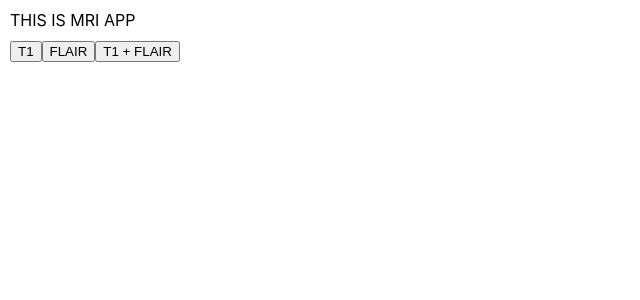
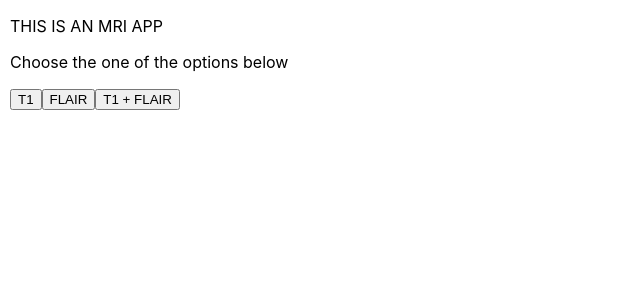
Before and after one commit to vladis-c/mri-processing-images, a React (Create React App) app: page / in a window 1280 px wide. Shown: the top 300 px of the page, without its empty margins (0-640 px from the left). Built offline with nearby package versions, Linux system fonts and the light colour scheme.

Commit message:
Editing texts

```diff
--- a/src/App.jsx
+++ b/src/App.jsx
@@ -10,11 +10,19 @@ function App() {
   const [isResult, setIsResult] = useState(false)
   const [choice, setChoice] = useState({})
 
-  const resultData = resultArray.map((el, key) => <p key={key}>{key+1}. {el}</p>)
+  const resultData = resultArray.map((el, key) => (
+    <p key={key}>
+      {key + 1}. {el}
+    </p>
+  ))
 
   return (
     <Fragment>
-      <div style={{ margin: "10px" }}>THIS IS MRI APP</div>
+      <div style={{ margin: "10px" }}>
+        <p>THIS IS AN MRI APP</p>
+        <p>Choose the one of the options below</p>
+      </div>
+
       <div style={{ margin: "10px" }}>
         <button
           onClick={() => {
@@ -44,6 +52,7 @@ function App() {
           {T1FLAIR}
         </button>
       </div>
+
       {choice.value === 1 && (
         <div>
           {!isResult ? (
--- a/src/components/FlairImage.jsx
+++ b/src/components/FlairImage.jsx
@@ -70,7 +70,7 @@ function FlairImage(props) {
           label={
             isGradientAnalysis && isIntensityNorm
               ? ""
-              : ` To send data of Lesion Segmentation, please, send data of both Gradient Analysis and Intensity Normalisation`
+              : `To send data of Lesion Segmentation, please, send data of Gradient Analysis and Intensity Normalisation`
           }
         />
       </div>
--- a/src/components/T1AndFlair.jsx
+++ b/src/components/T1AndFlair.jsx
@@ -106,7 +106,7 @@ function T1AndFlair(props) {
               label={
                 isSkullStrip
                   ? ""
-                  : " To send data of Voxel-based Morphometry, please, send data of Skull-Strip"
+                  : "To send data of Voxel-based Morphometry, please, send data of Skull-Strip"
               }
             />
             <Card
@@ -125,7 +125,7 @@ function T1AndFlair(props) {
               label={
                 isBiasCorrection && isSkullStrip
                   ? ""
-                  : " To send data of Structural Segmentation, please, send data of Skull-Strip and Bias Correction"
+                  : "To send data of Structural Segmentation, please, send data of Skull-Strip and Bias Correction"
               }
             />
             <Card
@@ -144,7 +144,7 @@ function T1AndFlair(props) {
               label={
                 isGradientAnalysis && isIntensityNorm
                   ? ""
-                  : " To send data of Lesion Segmentation, please, send data of both Gradient Analysis and Intensity Normalisation"
+                  : "To send data of Lesion Segmentation, please, send data of Gradient Analysis and Intensity Normalisation"
               }
             />
           </div>
@@ -165,7 +165,7 @@ function T1AndFlair(props) {
               label={
                 isVoxelBased && isStructuralSegment
                   ? ""
-                  : " To send data of Tensor-based Morphometry, please, send data of both Voxel-based morphometry and Structural Segmentation"
+                  : "To send data of Tensor-based Morphometry, please, send data of Voxel-based morphometry and Structural Segmentation"
               }
             />
             <p>{/* Dummy paragraph for styling purposes*/}</p>
@@ -185,7 +185,7 @@ function T1AndFlair(props) {
               label={
                 isLesionSegmentation && isStructuralSegment
                   ? ""
-                  : " To send data of Co-Registration, please, send data of both Structural Segmentation (from T1 Image) and Lesion Segmentation (from Flair Image)"
+                  : "To send data of Co-Registration, please, send data of Structural Segmentation and Lesion Segmentation"
               }
             />
           </div>
--- a/src/components/T1Image.jsx
+++ b/src/components/T1Image.jsx
@@ -72,7 +72,7 @@ function T1Image(props) {
               label={
                 isSkullStrip
                   ? ""
-                  : " To send data of Voxel-based Morphometry, please, send data of Skull-Strip"
+                  : "To send data of Voxel-based Morphometry, please, send data of Skull-Strip"
               }
             />
             <Card
@@ -91,7 +91,7 @@ function T1Image(props) {
               label={
                 isBiasCorrection && isSkullStrip
                   ? ""
-                  : " To send data of Structural Segmentation, please, send data of Skull-Strip and Bias Correction"
+                  : "To send data of Structural Segmentation, please, send data of Skull-Strip and Bias Correction"
               }
             />
           </div>
@@ -112,7 +112,7 @@ function T1Image(props) {
               label={
                 isVoxelBased && isStructuralSegment
                   ? ""
-                  : " To send data of Tensor-based Morphometry, please, send data of both Voxel-based morphometry and Structural Segmentation"
+                  : "To send data of Tensor-based Morphometry, please, send data of Voxel-based morphometry and Structural Segmentation"
               }
             />
           </div>
```
